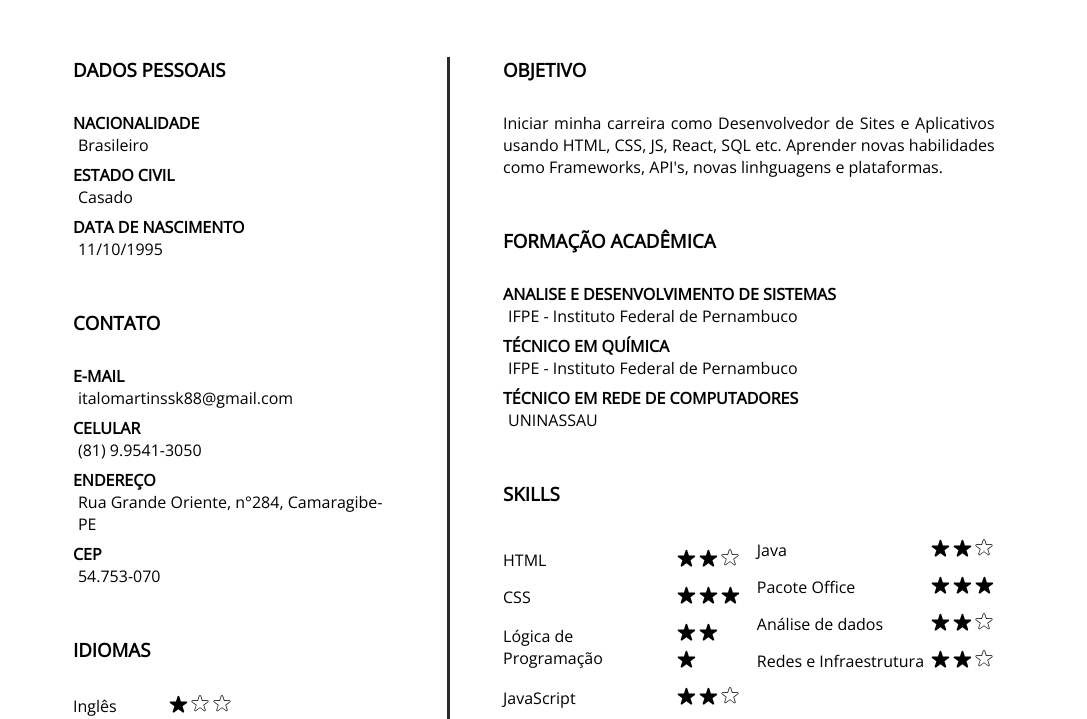
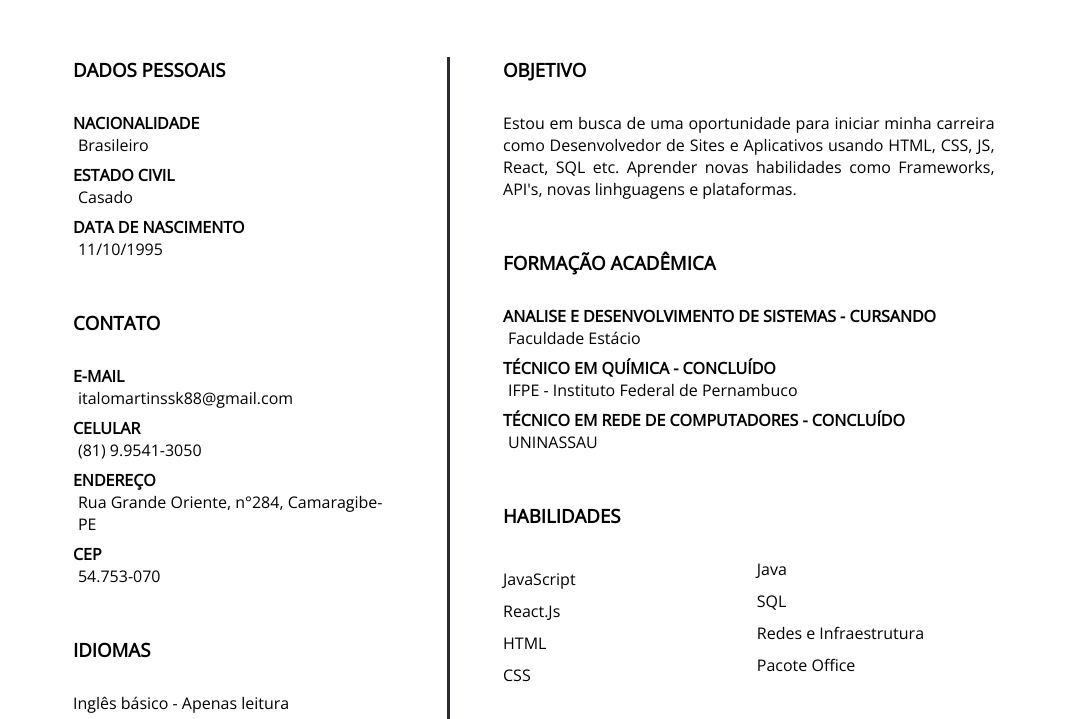
Before and after one commit to italoMartins95/HtmlCurricullum, a plain HTML site: page index.html in a window 1280 px wide. Shown: the part 233-952 px from the top of the page, without its empty margins (96-1183 px from the left). Drawn offline with nearby package versions, Linux system fonts and the light colour scheme.

Commit message:
Update index.html

```diff
--- a/index.html
+++ b/index.html
@@ -41,56 +41,56 @@
             </article>
             <article id="languages">
                 <h3>Idiomas</h3>
-                <p>Inglês <span><img src="image/blackStar.svg" alt="blackStar"><img src="image/whiteStar.svg" alt="whiteStar"><img src="image/whiteStar.svg" alt="whiteStar"></span></p>
+                <p>Inglês básico - Apenas leitura</p>
             </article>
         </section>
         <section id="professionalInformations">
             <article id="objective">
                 <h3>Objetivo</h3>
-                <p>Iniciar minha carreira como Desenvolvedor de Sites e Aplicativos usando HTML, CSS, JS, React, SQL etc. Aprender novas habilidades como Frameworks, API's, novas linhguagens e plataformas. </p>
+                <p>Estou em busca de uma oportunidade para iniciar minha carreira como Desenvolvedor de Sites e Aplicativos usando HTML, CSS, JS, React, SQL etc. Aprender novas habilidades como Frameworks, API's, novas linhguagens e plataformas. </p>
             </article>
             <article id="formation">
                 <h3>Formação Acadêmica</h3>
                 <dl>
-                    <dt><strong>Analise e Desenvolvimento de Sistemas</strong></dt>
+                    <dt><strong>Analise e Desenvolvimento de Sistemas - Cursando</strong></dt>
+                    <dd>Faculdade Estácio</dd>
+                    <dt><strong>Técnico em Química - Concluído</strong></dt>
                     <dd>IFPE - Instituto Federal de Pernambuco</dd>
-                    <dt><strong>Técnico em Química</strong></dt>
-                    <dd>IFPE - Instituto Federal de Pernambuco</dd>
-                    <dt><strong>Técnico em Rede de Computadores</strong></dt>
+                    <dt><strong>Técnico em Rede de Computadores - Concluído</strong></dt>
                     <dd>UNINASSAU</dd>
                 </dl>
             </article>
             <article id="skills">
-                <h3>Skills</h3>
+                <h3>Habilidades</h3>
                 <ul>
                     <li>
-                        HTML <span><img src="image/blackStar.svg" alt="blackStar"><img src="image/blackStar.svg" alt="blackStar"><img src="image/whiteStar.svg" alt="whiteStar"></span>
+                        JavaScript
                     </li>
                     <li>
-                        CSS <span><img src="image/blackStar.svg" alt="blackStar"><img src="image/blackStar.svg" alt="blackStar"><img src="image/blackStar.svg" alt="blackStar"></span>
+                        React.Js
                     </li>
                     <li>
-                        Lógica de Programação <span><img src="image/blackStar.svg" alt="blackStar"><img src="image/blackStar.svg" alt="blackStar"><img src="image/blackStar.svg" alt="blackStar"></span>
+                        HTML
                     </li>
                     <li>
-                        JavaScript <span><img src="image/blackStar.svg" alt="blackStar"><img src="image/blackStar.svg" alt="blackStar"><img src="image/whiteStar.svg" alt="whiteStar"></span>
+                        CSS
                     </li>
                     <li>
-                        Java <span><img src="image/blackStar.svg" alt="blackStar"><img src="image/blackStar.svg" alt="blackStar"><img src="image/whiteStar.svg" alt="whiteStar"></span>
+                        Java
                     </li>
                     <li>
-                        Pacote Office<span><img src="image/blackStar.svg" alt="blackStar"><img src="image/blackStar.svg" alt="blackStar"><img src="image/blackStar.svg" alt="blackStar"></span>
+                        SQL
                     </li>
                     <li>
-                        Análise de dados <span><img src="image/blackStar.svg" alt="blackStar"><img src="image/blackStar.svg" alt="blackStar"><img src="image/whiteStar.svg" alt="whiteStar"></span>
+                        Redes e Infraestrutura
                     </li>
                     <li>
-                        Redes e Infraestrutura <span><img src="image/blackStar.svg" alt="blackStar"><img src="image/blackStar.svg" alt="blackStar"><img src="image/whiteStar.svg" alt="whiteStar"></span>
+                        Pacote Office
                     </li>
                 </ul>
             </article>
             <article id="courses">
-                <h3>Qualificações</h3>
+                <h3>Outras Qualificações</h3>
                 <dl>
                     <dt><strong>POO - Java</strong></dt>
                     <dd>Curso em Video</dd>
```
